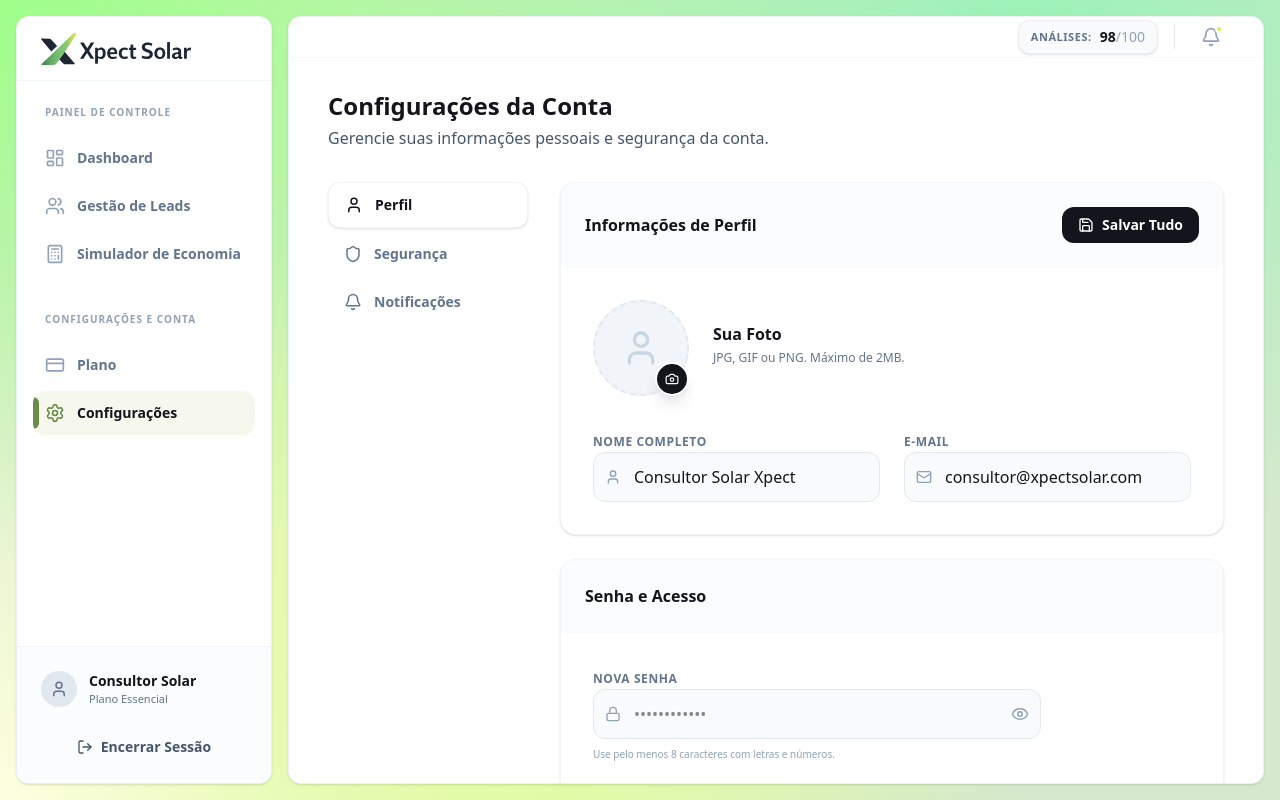
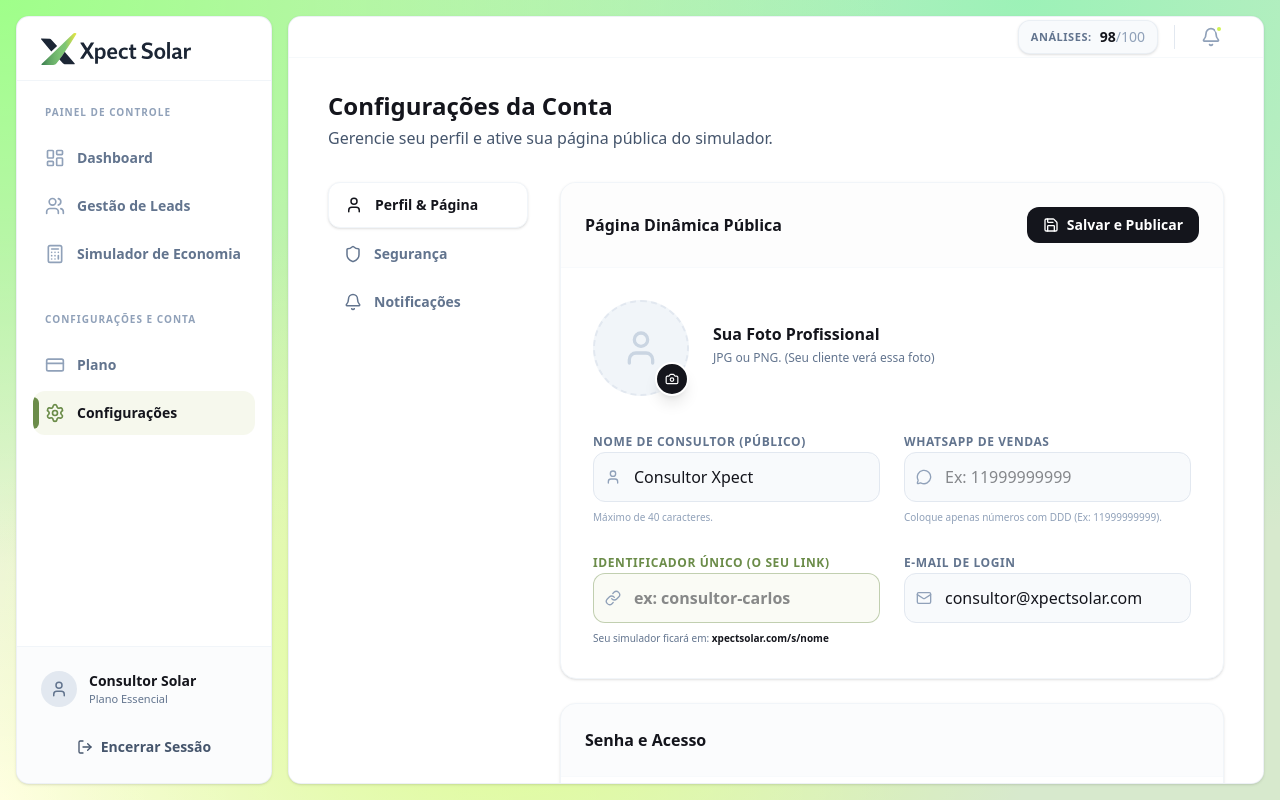
Before and after one commit to charlesbamam/xpectsolar, a Next.js app: page /dashboard/settings in a window 1280 px wide. Built offline with nearby package versions, Linux system fonts and the light colour scheme; no server answers.

Commit message:
feat: Integracao Supabase no settings e pagina do consultor dinamica finalizada

```diff
--- a/package.json
+++ b/package.json
@@ -9,6 +9,7 @@
     "lint": "eslint"
   },
   "dependencies": {
+    "@supabase/supabase-js": "^2.98.0",
     "lucide-react": "^0.575.0",
     "next": "16.1.6",
     "react": "19.2.3",
--- a/src/app/dashboard/settings/page.tsx
+++ b/src/app/dashboard/settings/page.tsx
@@ -1,33 +1,88 @@
 "use client";
 
-import { User, Mail, Shield, Bell, Save, Camera, Lock, Eye, EyeOff } from "lucide-react";
+import { User, Mail, Shield, Bell, Save, Camera, Lock, Eye, EyeOff, MessageCircle, Link as LinkIcon, Loader2 } from "lucide-react";
 import { useState, useRef, useEffect } from "react";
+import { supabase } from "@/lib/supabase";
 
 export default function SettingsPage() {
     const [showPassword, setShowPassword] = useState(false);
     const [avatarUrl, setAvatarUrl] = useState<string | null>(null);
     const [fullName, setFullName] = useState("");
     const [email, setEmail] = useState("");
+    const [whatsapp, setWhatsapp] = useState("");
+    const [slug, setSlug] = useState("");
+    const [isSaving, setIsSaving] = useState(false);
+
     const fileInputRef = useRef<HTMLInputElement>(null);
 
     useEffect(() => {
-        const savedAvatar = localStorage.getItem("userAvatar");
-        if (savedAvatar) setAvatarUrl(savedAvatar);
-
-        const savedName = localStorage.getItem("userFullName");
-        if (savedName) setFullName(savedName);
-        else setFullName("Consultor Solar Xpect");
-
-        const savedEmail = localStorage.getItem("userEmail");
-        if (savedEmail) setEmail(savedEmail);
-        else setEmail("consultor@xpectsolar.com");
+        const loadProfile = async () => {
+            const profileId = localStorage.getItem("consultantId");
+            if (profileId) {
+                // Busca do Supabase caso ele já tenha perfil criado
+                const { data, error } = await supabase.from('consultants').select('*').eq('id', profileId).single();
+                if (data && !error) {
+                    setFullName(data.full_name);
+                    setEmail(data.email || "");
+                    setWhatsapp(data.whatsapp_number);
+                    setSlug(data.slug);
+                    setAvatarUrl(data.avatar_url);
+                    // Atualiza memórias visuais (sidebar)
+                    localStorage.setItem("userFullName", data.full_name);
+                    if (data.avatar_url) localStorage.setItem("userAvatar", data.avatar_url);
+                    window.dispatchEvent(new Event("profileUpdated"));
+                }
+            } else {
+                // Modo fallback para onboarding
+                const savedName = localStorage.getItem("userFullName") || "Consultor Xpect";
+                const savedEmail = localStorage.getItem("userEmail") || "consultor@xpectsolar.com";
+                setFullName(savedName);
+                setEmail(savedEmail);
+            }
+        };
+        loadProfile();
     }, []);
 
-    const handleSaveProfile = () => {
-        localStorage.setItem("userFullName", fullName);
-        localStorage.setItem("userEmail", email);
-        alert("Informações de perfil salvas com sucesso!");
-        window.dispatchEvent(new Event("profileUpdated"));
+    const handleSaveProfile = async () => {
+        if (!slug || !fullName || !whatsapp) {
+            alert("Por favor, preencha o Nome, WhatsApp e um Nome de Link (Slug).");
+            return;
+        }
+
+        setIsSaving(true);
+        try {
+            let profileId = localStorage.getItem("consultantId");
+            const payload = {
+                // Formata o slug tirando espaços, virando url amiga
+                slug: slug.trim().toLowerCase().replace(/[^a-z0-9-]/g, '-'),
+                full_name: fullName,
+                email: email,
+                whatsapp_number: whatsapp,
+                avatar_url: avatarUrl
+            };
+
+            if (profileId) {
+                const { error } = await supabase.from('consultants').update(payload).eq('id', profileId);
+                if (error) throw error;
+            } else {
+                const { data, error } = await supabase.from('consultants').insert([payload]).select().single();
+                if (error) throw error;
+                if (data) {
+                    localStorage.setItem("consultantId", data.id);
+                }
+            }
+
+            // Reflete no Sidebar Local
+            localStorage.setItem("userFullName", fullName);
+            window.dispatchEvent(new Event("profileUpdated"));
+
+            alert("Sua página pública foi atualizada com sucesso!");
+        } catch (error: any) {
+            alert("Erro ao salvar perfil, detalhe técnico: " + (error?.message || JSON.stringify(error)));
+            console.error(error);
+        } finally {
+            setIsSaving(false);
+        }
     };
 
     const handleAvatarChange = (e: React.ChangeEvent<HTMLInputElement>) => {
@@ -55,13 +110,13 @@ export default function SettingsPage() {
             {/* Header */}
             <div>
                 <h1 className="text-2xl font-bold text-[#14151C]">Configurações da Conta</h1>
-                <p className="text-slate-600 mt-1">Gerencie suas informações pessoais e segurança da conta.</p>
+                <p className="text-slate-600 mt-1">Gerencie seu perfil e ative sua página pública do simulador.</p>
             </div>
 
             <div className="grid md:grid-cols-4 gap-8">
                 {/* Navigation (Internal) */}
                 <div className="md:col-span-1 space-y-1">
-                    <SettingsNavItem icon={<User size={18} />} label="Perfil" active />
+                    <SettingsNavItem icon={<User size={18} />} label="Perfil & Página" active />
                     <SettingsNavItem icon={<Shield size={18} />} label="Segurança" />
                     <SettingsNavItem icon={<Bell size={18} />} label="Notificações" />
                 </div>
@@ -70,10 +125,15 @@ export default function SettingsPage() {
                 <div className="md:col-span-3 space-y-6">
                     {/* Profile Section */}
                     <div className="bg-white rounded-2xl border border-slate-100 shadow-sm overflow-hidden">
-                        <div className="p-6 border-b border-slate-50 flex justify-between items-center bg-slate-50/50">
-                            <h3 className="font-bold text-[#14151C]">Informações de Perfil</h3>
-                            <button className="flex items-center gap-2 bg-[#14151C] text-white px-4 py-2 rounded-xl text-sm font-bold hover:bg-black transition-all" onClick={handleSaveProfile}>
-                                <Save size={16} /> Salvar Tudo
+                        <div className="p-6 border-b border-slate-50 flex justify-between items-center bg-[#FDFDFD]">
+                            <h3 className="font-bold text-[#14151C]">Página Dinâmica Pública</h3>
+                            <button
+                                className="flex items-center gap-2 bg-[#14151C] text-white px-4 py-2 rounded-xl text-sm font-bold hover:bg-black transition-all disabled:opacity-50"
+                                onClick={handleSaveProfile}
+                                disabled={isSaving}
+                            >
+                                {isSaving ? <Loader2 size={16} className="animate-spin" /> : <Save size={16} />}
+                                {isSaving ? "Salvando..." : "Salvar e Publicar"}
                             </button>
                         </div>
 
@@ -83,6 +143,7 @@ export default function SettingsPage() {
                                 <div className="relative group cursor-pointer" onClick={() => fileInputRef.current?.click()}>
                                     <div className="w-24 h-24 rounded-full bg-slate-100 flex items-center justify-center border-2 border-dashed border-slate-200 group-hover:border-[#6B8C49] transition-colors overflow-hidden">
                                         {avatarUrl ? (
+                                            /* eslint-disable-next-line @next/next/no-img-element */
                                             <img src={avatarUrl} alt="Avatar Preview" className="w-full h-full object-cover" />
                                         ) : (
                                             <User size={40} className="text-slate-300 group-hover:text-[#6B8C49] transition-colors" />
@@ -100,8 +161,8 @@ export default function SettingsPage() {
                                     />
                                 </div>
                                 <div className="space-y-1">
-                                    <h4 className="font-bold text-[#14151C]">Sua Foto</h4>
-                                    <p className="text-xs text-slate-500">JPG, GIF ou PNG. Máximo de 2MB.</p>
+                                    <h4 className="font-bold text-[#14151C]">Sua Foto Profissional</h4>
+                                    <p className="text-xs text-slate-500">JPG ou PNG. (Seu cliente verá essa foto)</p>
                                     <div className="flex gap-2 mt-2">
                                         {avatarUrl && (
                                             <button
@@ -118,25 +179,75 @@ export default function SettingsPage() {
                             {/* Form Grid */}
                             <div className="grid md:grid-cols-2 gap-6">
                                 <div className="space-y-2">
-                                    <label className="text-xs font-bold text-slate-500 uppercase tracking-wider">Nome Completo</label>
+                                    <label className="text-xs font-bold text-slate-500 uppercase tracking-wider">Nome de Consultor (Público)</label>
                                     <div className="relative">
                                         <User size={16} className="absolute left-3 top-1/2 -translate-y-1/2 text-slate-400" />
                                         <input
                                             type="text"
                                             value={fullName}
-                                            onChange={(e) => setFullName(e.target.value)}
+                                            onChange={(e) => {
+                                                if (e.target.value.length <= 40) setFullName(e.target.value);
+                                            }}
+                                            maxLength={40}
+                                            placeholder="Ex: Carlos Eduardo"
                                             className="w-full pl-10 pr-4 py-3 bg-slate-50 border border-slate-200 rounded-xl focus:outline-none focus:ring-2 focus:ring-[#14151C]/10 transition-all font-medium text-[#14151C]"
                                         />
                                     </div>
+                                    <p className="text-[10px] text-slate-400 mt-1">Máximo de 40 caracteres.</p>
                                 </div>
                                 <div className="space-y-2">
-                                    <label className="text-xs font-bold text-slate-500 uppercase tracking-wider">E-mail</label>
+                                    <label className="text-xs font-bold text-slate-500 uppercase tracking-wider">WhatsApp de Vendas</label>
+                                    <div className="relative">
+                                        <MessageCircle size={16} className="absolute left-3 top-1/2 -translate-y-1/2 text-slate-400" />
+                                        <input
+                                            type="text"
+                                            value={whatsapp}
+                                            onChange={(e) => {
+                                                // Bloqueia qualquer coisa que não seja número na hora da digitação
+                                                const apenasNumeros = e.target.value.replace(/\D/g, '');
+                                                if (apenasNumeros.length <= 11) setWhatsapp(apenasNumeros);
+                                            }}
+                                            maxLength={11}
+                                            placeholder="Ex: 11999999999"
+                                            className="w-full pl-10 pr-4 py-3 bg-slate-50 border border-slate-200 rounded-xl focus:outline-none focus:ring-2 focus:ring-[#14151C]/10 transition-all font-medium text-[#14151C]"
+                                        />
+                                    </div>
+                                    <p className="text-[10px] text-slate-400 mt-1">Coloque apenas números com DDD (Ex: 11999999999).</p>
+                                </div>
+
+                                <div className="space-y-2">
+                                    <label className="text-xs font-bold text-[#6B8C49] uppercase tracking-wider">Identificador Único (O seu Link)</label>
+                                    <div className="relative">
+                                        <LinkIcon size={16} className="absolute left-3 top-1/2 -translate-y-1/2 text-slate-400" />
+                                        <input
+                                            type="text"
+                                            value={slug}
+                                            onChange={(e) => {
+                                                // Força letras minúsculas sem espaços ou acentos
+                                                const linkLimpo = e.target.value.toLowerCase().replace(/[^a-z0-9-]/g, '');
+                                                if (linkLimpo.length <= 30) setSlug(linkLimpo);
+                                            }}
+                                            maxLength={30}
+                                            placeholder="ex: consultor-carlos"
+                                            className="w-full pl-10 pr-4 py-3 bg-[#EEF2DC]/30 border border-[#6B8C49]/40 rounded-xl focus:outline-none focus:ring-2 focus:ring-[#6B8C49]/30 transition-all font-bold text-[#14151C]"
+                                        />
+                                    </div>
+                                    <p className="text-[10px] font-medium text-slate-500 mt-1">
+                                        Seu simulador ficará em: <span className="font-bold text-[#14151C]">xpectsolar.com/s/{slug || 'nome'}</span>
+                                    </p>
+                                </div>
+
+                                <div className="space-y-2">
+                                    <label className="text-xs font-bold text-slate-500 uppercase tracking-wider">E-mail de Login</label>
                                     <div className="relative">
                                         <Mail size={16} className="absolute left-3 top-1/2 -translate-y-1/2 text-slate-400" />
                                         <input
                                             type="email"
                                             value={email}
-                                            onChange={(e) => setEmail(e.target.value)}
+                                            onChange={(e) => {
+                                                if (e.target.value.length <= 60) setEmail(e.target.value);
+                                            }}
+                                            maxLength={60}
                                             className="w-full pl-10 pr-4 py-3 bg-slate-50 border border-slate-200 rounded-xl focus:outline-none focus:ring-2 focus:ring-[#14151C]/10 transition-all font-medium text-[#14151C]"
                                         />
                                     </div>
@@ -170,7 +281,7 @@ export default function SettingsPage() {
                                 </div>
                                 <p className="text-[10px] text-slate-400">Use pelo menos 8 caracteres com letras e números.</p>
                             </div>
-                            <button className="text-sm font-bold text-[#6B8C49] hover:underline">Alterar Senha de Acesso</button>
+                            <button className="text-sm font-bold text-slate-500 hover:text-[#14151C] transition-colors">Alterar Senha de Acesso</button>
                         </div>
                     </div>
                 </div>
--- a/src/app/s/[id]/page.tsx
+++ b/src/app/s/[id]/page.tsx
@@ -1,12 +1,15 @@
 "use client";
 
-import { useState } from "react";
+import { useState, useEffect } from "react";
+import { useParams } from "next/navigation";
+import { supabase } from "@/lib/supabase";
+import Image from "next/image";
 import {
     Zap, Calculator, CheckCircle2, Phone,
     ArrowRight, ArrowLeft, Building2, Home as HomeIcon,
     PanelsTopLeft, TrendingUp,
     Leaf, ShieldCheck, AreaChart, DollarSign, Calendar,
-    Sun
+    Sun, Loader2
 } from "lucide-react";
 
 type FunnelStep = "lead" | "location" | "loading" | "result";
@@ -92,6 +95,13 @@ interface CalculationResults {
 }
 
 export default function PublicSimulator() {
+    const params = useParams();
+    const slug = params?.id as string;
+
+    // eslint-disable-next-line @typescript-eslint/no-explicit-any
+    const [consultant, setConsultant] = useState<any>(null);
+    const [loadingConsultant, setLoadingConsultant] = useState(true);
+
     const [step, setStep] = useState<FunnelStep>("lead");
     const [formData, setFormData] = useState({
         name: "",
@@ -106,6 +116,41 @@ export default function PublicSimulator() {
 
     const [results, setResults] = useState<CalculationResults | null>(null);
     const [errors, setErrors] = useState<Record<string, string>>({});
+
+    useEffect(() => {
+        if (!slug) return;
+        const fetchConsultant = async () => {
+            setLoadingConsultant(true);
+            const { data, error } = await supabase.from('consultants').select('*').eq('slug', slug).single();
+            if (data && !error) {
+                setConsultant(data);
+            }
+            setLoadingConsultant(false);
+        };
+        fetchConsultant();
+    }, [slug]);
+
+    if (loadingConsultant) {
+        return (
+            <div className="min-h-screen bg-[#F4F9F1] flex flex-col items-center justify-center space-y-4">
+                <Loader2 size={40} className="animate-spin text-[#2ECC8C]" />
+                <p className="text-[#1A4A38] font-bold">Carregando simulador do consultor...</p>
+            </div>
+        );
+    }
+
+    if (!consultant) {
+        return (
+            <div className="min-h-screen bg-[#F4F9F1] flex flex-col items-center justify-center p-6 text-center">
+                <div className="w-16 h-16 bg-white rounded-2xl flex items-center justify-center shadow-lg mb-6 text-red-500">
+                    <span className="font-black text-3xl">!</span>
+                </div>
+                <h1 className="text-2xl font-black text-[#111F18] font-['Space_Grotesk'] mb-2">Simulador Indisponível</h1>
+                <p className="text-[#1A4A38] opacity-80 mb-8 max-w-sm">O link da página <b>{slug}</b> que você tentou acessar não está vinculado a nenhum consultor ativo.</p>
+                <button onClick={() => window.location.href = '/'} className="px-6 py-3 bg-[#111F18] text-[#D4E44A] rounded-xl font-bold hover:bg-black transition-colors">Voltar para a Home</button>
+            </div>
+        );
+    }
 
     const updateData = (field: string, value: string) => {
         setFormData(prev => ({ ...prev, [field]: value }));
@@ -239,12 +284,17 @@ export default function PublicSimulator() {
                     </div>
 
                     <div className="flex items-center gap-4 px-6 py-3 bg-gradient-to-r from-white/10 to-transparent border border-white/10 rounded-3xl backdrop-blur-sm shadow-xl shadow-black/20">
-                        <div className="w-14 h-14 rounded-full bg-[#D4E44A] flex items-center justify-center shadow-lg border-2 border-white/20">
-                            <span className="text-xl font-black text-[#111F18]">CB</span>
+                        <div className="w-14 h-14 rounded-full bg-[#D4E44A] flex items-center justify-center shadow-lg border-2 border-white/20 overflow-hidden">
+                            {consultant.avatar_url ? (
+                                /* eslint-disable-next-line @next/next/no-img-element */
+                                <img src={consultant.avatar_url} alt={consultant.full_name} className="w-full h-full object-cover" />
+                            ) : (
+                                <span className="text-xl font-black text-[#111F18]">{consultant.full_name.substring(0, 2).toUpperCase()}</span>
+                            )}
                         </div>
                         <div className="text-left">
                             <p className="text-[11px] font-bold text-[#6B8F72] uppercase tracking-tighter mb-0.5 opacity-90">Oferecido por</p>
-                            <p className="text-lg font-black text-white tracking-wide leading-none">Carlos Bamam</p>
+                            <p className="text-lg font-black text-white tracking-wide leading-none">{consultant.full_name}</p>
                         </div>
                     </div>
                 </div>
@@ -627,7 +677,7 @@ export default function PublicSimulator() {
 
                                     <div className="flex flex-col md:flex-row items-center justify-center gap-6 pt-4">
                                         <button
-                                            onClick={() => window.open(`https://wa.me/5511999999999?text=Olá Carlos, acabei de realizar a simulação solar da minha empresa e os resultados foram incríveis! Economia estimada de ${formatCurrency(results.economiaAnual)} por ano. Gostaria de um orçamento especializado.`, '_blank')}
+                                            onClick={() => window.open(`https://wa.me/55${consultant.whatsapp_number.replace(/\D/g, '')}?text=Olá ${consultant.full_name}, acabei de realizar a simulação solar da minha empresa e os resultados foram incríveis! Economia estimada de ${formatCurrency(results.economiaAnual)} por ano. Gostaria de um orçamento especializado.`, '_blank')}
                                             className="w-full md:w-auto px-10 py-5 bg-[#111F18] text-[#D4E44A] rounded-2xl font-black text-xl flex items-center justify-center gap-3 hover:-translate-y-1 transition-all shadow-xl shadow-black/20"
                                         >
                                             <Phone size={24} fill="currentColor" /> Falar com um Consultor
--- /dev/null
+++ b/src/lib/supabase.ts
@@ -0,0 +1,6 @@
+import { createClient } from '@supabase/supabase-js';
+
+const supabaseUrl = process.env.NEXT_PUBLIC_SUPABASE_URL || '';
+const supabaseKey = process.env.NEXT_PUBLIC_SUPABASE_ANON_KEY || '';
+
+export const supabase = createClient(supabaseUrl, supabaseKey);
```
Also changed, not shown: 1 other file (tests, documents, lock files or other folders).
